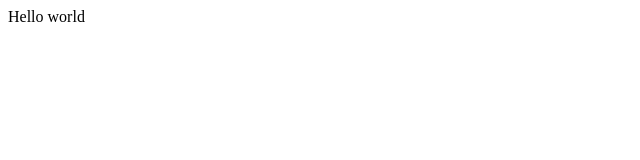
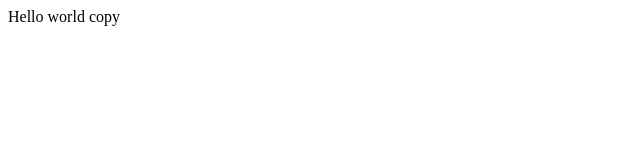
Before and after one commit to fatema2906/app, a plain HTML site: page login.html in a window 1280 px wide. Shown: the full height of the page, 0-640 px from the left. Drawn offline with Linux system fonts and the light colour scheme.

Commit message:
Update login.html

```diff
--- a/login.html
+++ b/login.html
@@ -4,5 +4,6 @@
     </head>
     <body>
 Hello world
+        copy
     </body>
 </html>
```
